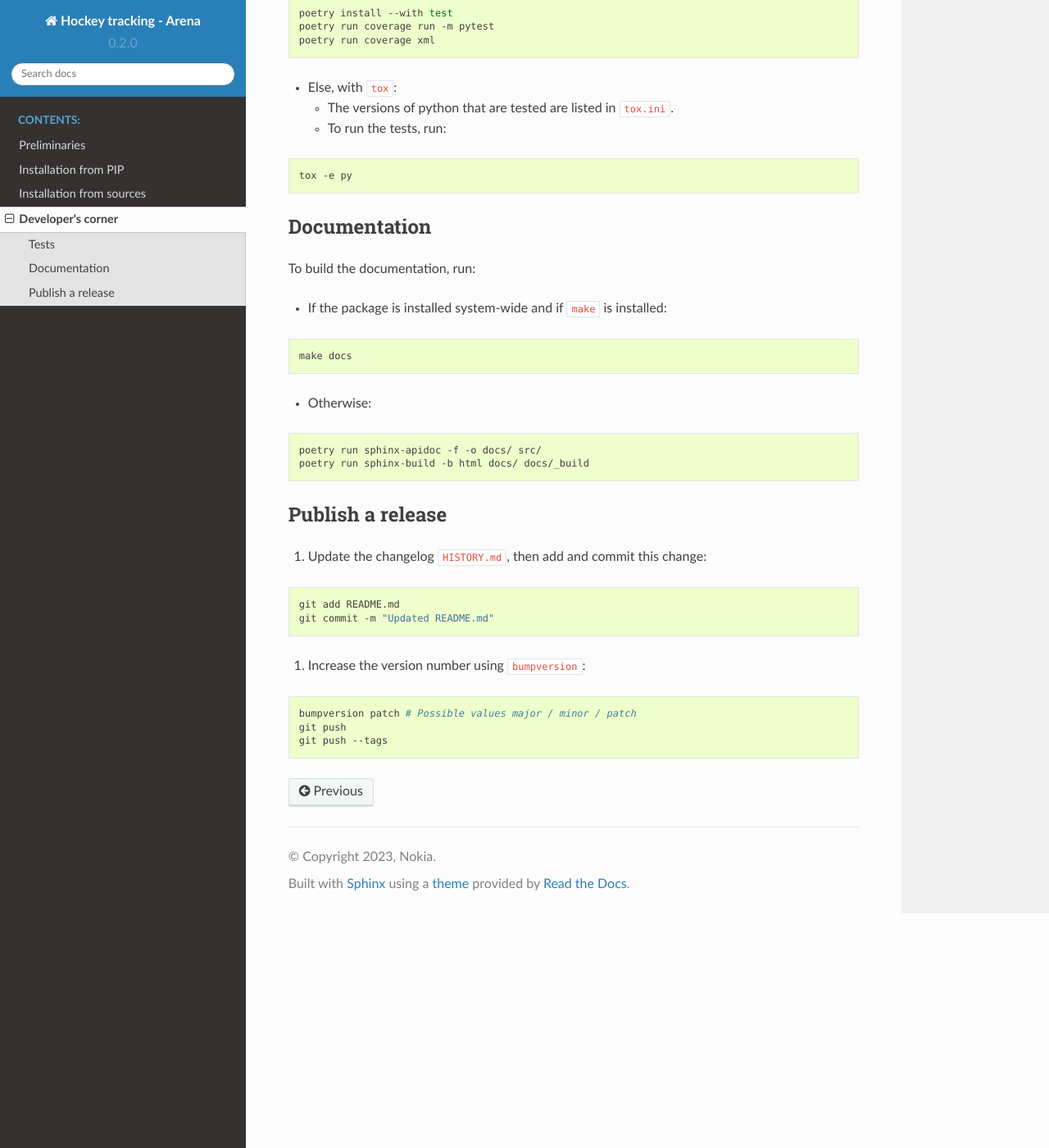
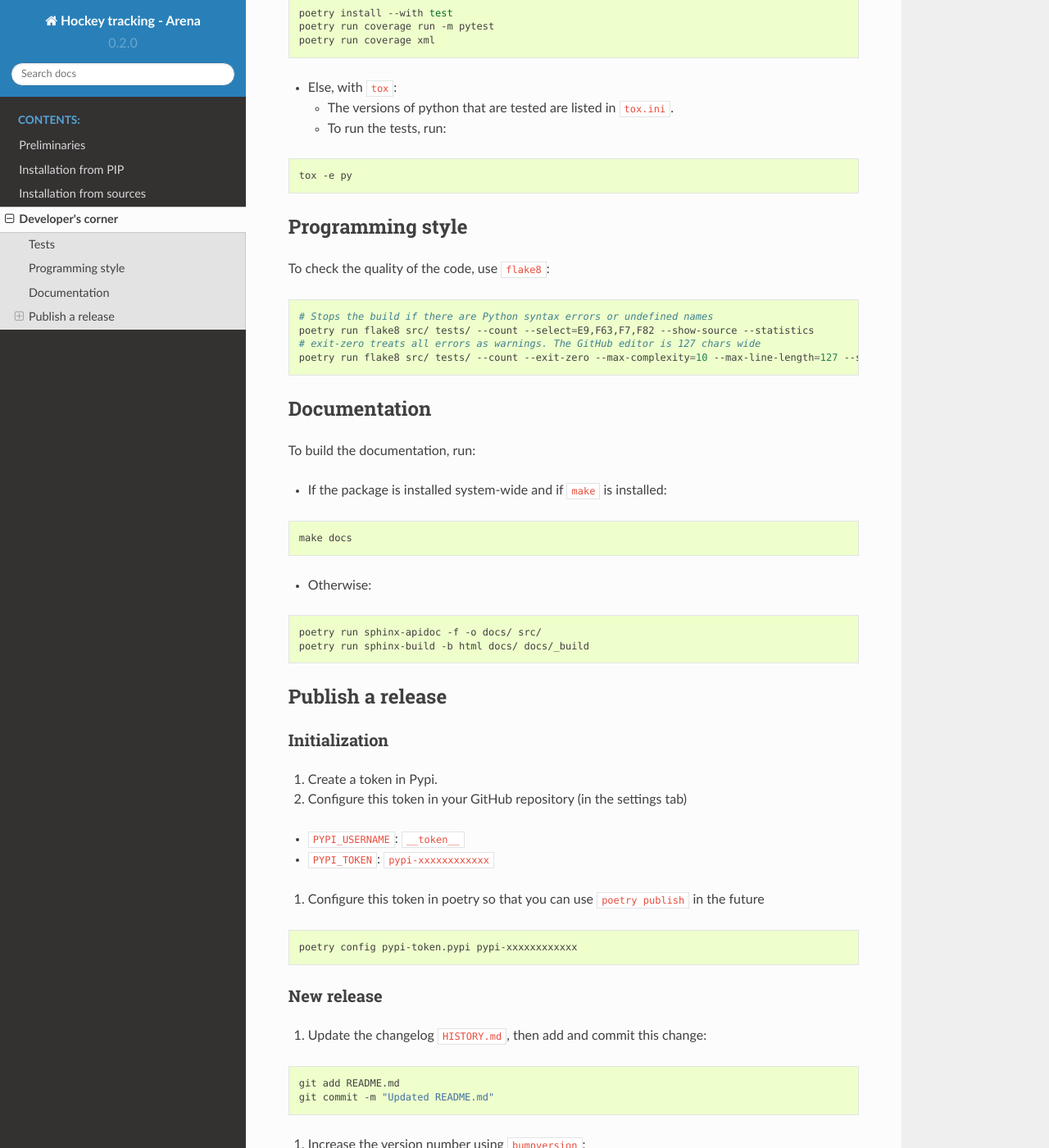
Before and after one commit to nokia/regexp-learner, a Sphinx documentation site: the page built from docs/developers.md, in a window 1280 px wide and 1400 px high, scrolled down 433 px. Shown: the whole window at 82% size. Built offline with Sphinx 7.4.7 and the Read the Docs theme 2.0.0, drawn with Linux system fonts in a browser that asks for light colours; pages that are not in the unit, such as notebooks, are missing from menus; some of the changed text lies outside the part shown.

Commit message:
Updated docs/developers.md

````diff
--- a/docs/developers.md
+++ b/docs/developers.md
@@ -24,6 +24,16 @@ poetry run coverage xml
 tox -e py
 ```
 
+## Programming style
+
+To check the quality of the code, use `flake8`:
+```bash
+# Stops the build if there are Python syntax errors or undefined names
+poetry run flake8 src/ tests/ --count --select=E9,F63,F7,F82 --show-source --statistics
+# exit-zero treats all errors as warnings. The GitHub editor is 127 chars wide
+poetry run flake8 src/ tests/ --count --exit-zero --max-complexity=10 --max-line-length=127 --statistics
+```
+
 ## Documentation
 
 To build the documentation, run:
@@ -41,6 +51,20 @@ poetry run sphinx-build -b html docs/ docs/_build
 ```
 
 ## Publish a release
+### Initialization
+
+1. Create a token in Pypi.
+
+2. Configure this token in your GitHub repository (in the settings tab)
+* `PYPI_USERNAME`: `__token__`
+* `PYPI_TOKEN`: `pypi-xxxxxxxxxxxx`
+
+3. Configure this token in poetry so that you can use `poetry publish` in the future
+```bash
+poetry config pypi-token.pypi pypi-xxxxxxxxxxxx
+```
+
+### New release
 
 1. Update the changelog `HISTORY.md`, then add and commit this change:
 
@@ -56,3 +80,11 @@ bumpversion patch # Possible values major / minor / patch
 git push
 git push --tags
 ```
+
+3. Optionnally, in GitHub, create a release for the tag you have created.
+It publishes the package to PyPI (see `.github/workflows/publish_on_pypi.yml`).
+Alternatively, you could run:
+
+```bash
+poetry publish
+```
````
